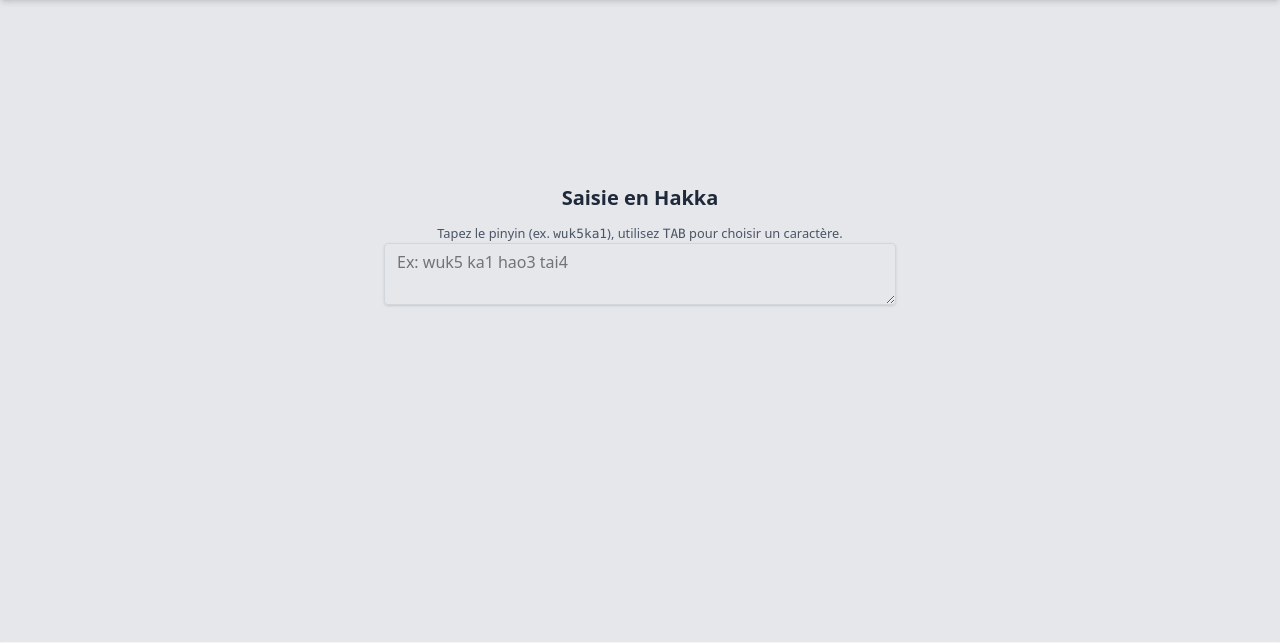
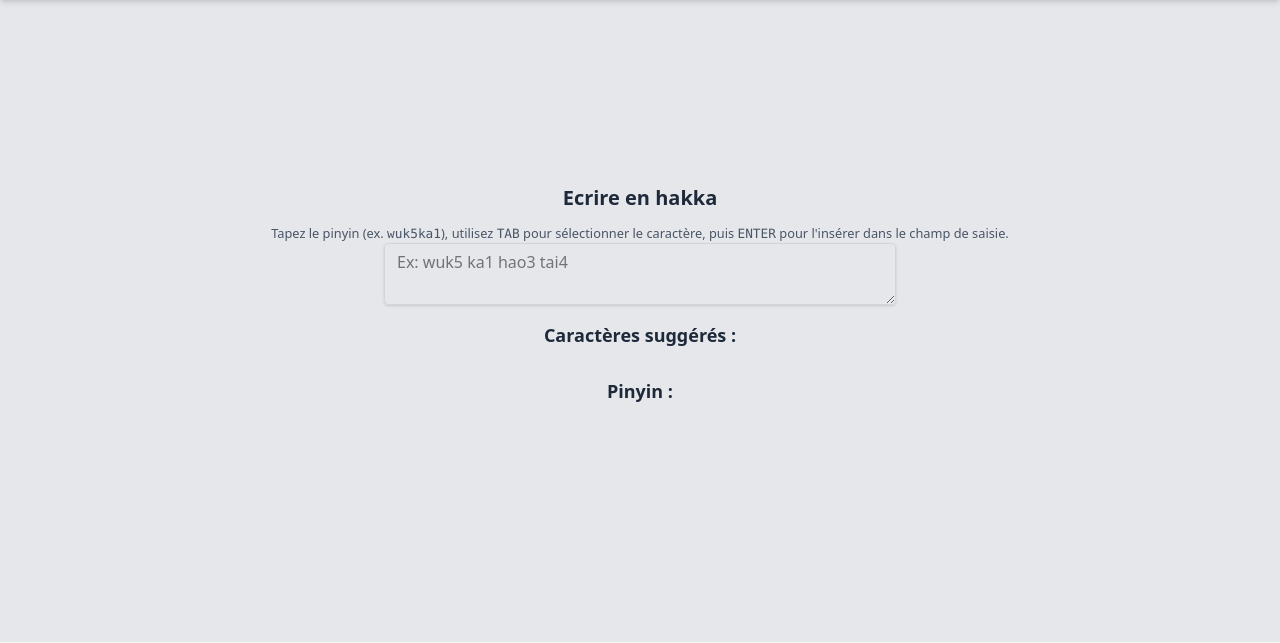
Before and after one commit to tahitoaa/hakka-tahiti, a Django app: page /converter/ in a window 1280 px wide. Shown: the part 106-749 px from the top of the page. Run offline with Django 5.2, Linux system fonts and the light colour scheme; data that the repository does not hold is empty.

Commit message:
update titles for converter

```diff
--- a/hakkadbapp/templates/hakkadbapp/converter.html
+++ b/hakkadbapp/templates/hakkadbapp/converter.html
@@ -3,21 +3,28 @@
 {% block content %}
 <div class="mt-10 flex flex-col items-center text-center p-30">
     <label for="pinyin-input" class="text-xl font-bold mb-3 text-gray-800">
-       Saisie en Hakka
+        Ecrire en hakka
     </label>
 
     <small class="text-gray-600">
-    Tapez le pinyin (ex. <code>wuk5ka1</code>), utilisez <kbd>TAB</kbd> pour choisir un caractère.
+    Tapez le pinyin (ex. <code>wuk5ka1</code>), utilisez <kbd>TAB</kbd> pour sélectionner le caractère, puis
+    <kbd>ENTER</kbd> pour l'insérer dans le champ de saisie.
     </small>
 <textarea id="pinyin-input"
           placeholder="Ex: wuk5 ka1 hao3 tai4"
           class="w-full max-w-lg px-3 py-1.5 border border-gray-300 rounded text-base shadow-sm focus:outline-none focus:ring-1 focus:ring-indigo-400">
 </textarea>
 
+<label for="suggested-hanzi" class="mt-4 text-lg font-semibold text-gray-800">
+    Caractères suggérés :
+</label>
 <div id="suggested-hanzi"
      class="mt-3 text-base font-medium text-indigo-800 leading-tight break-words">
 </div>
 
+<label for="pinyin-sentence-results" class="mt-4 text-lg font-semibold text-gray-800">
+    Pinyin :
+</label>
 <div id="pinyin-sentence-results"
      class="mt-2 text-sm text-gray-700 leading-snug text-left whitespace-normal">
 </div>
```
